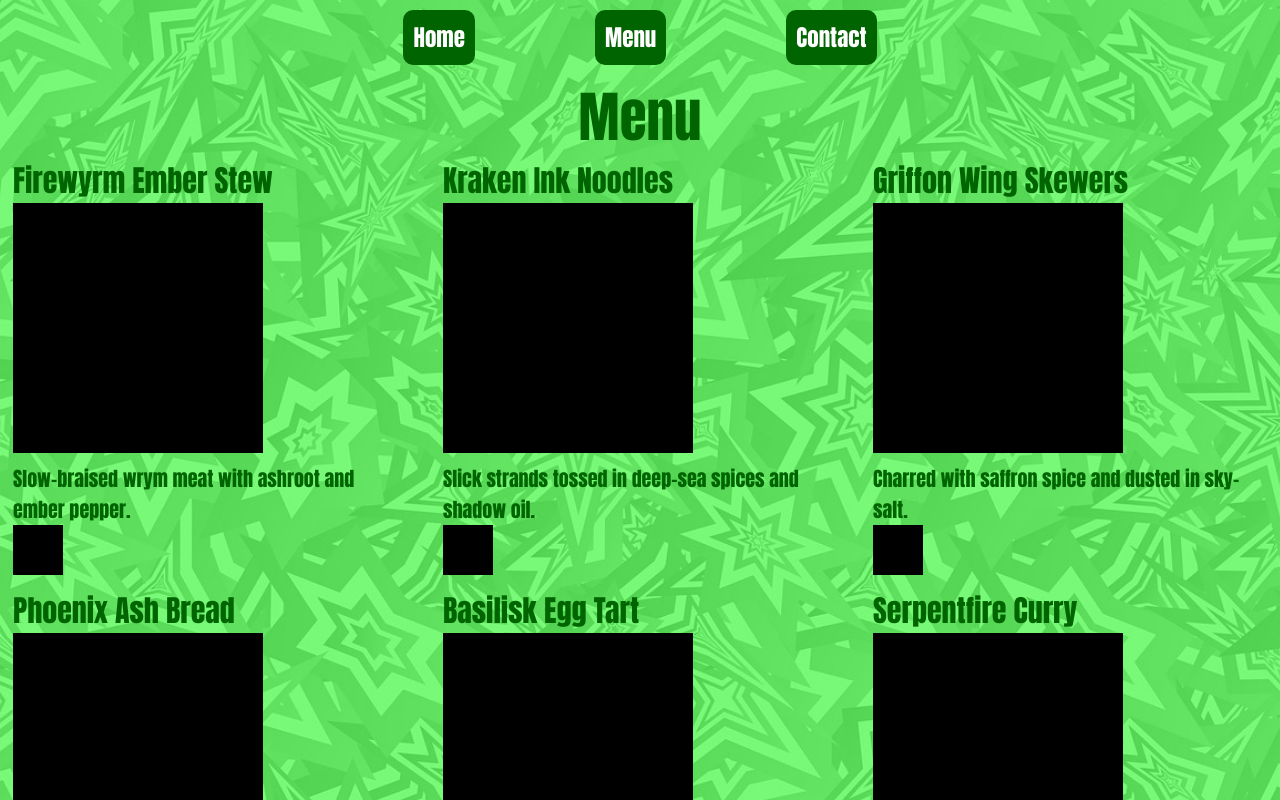
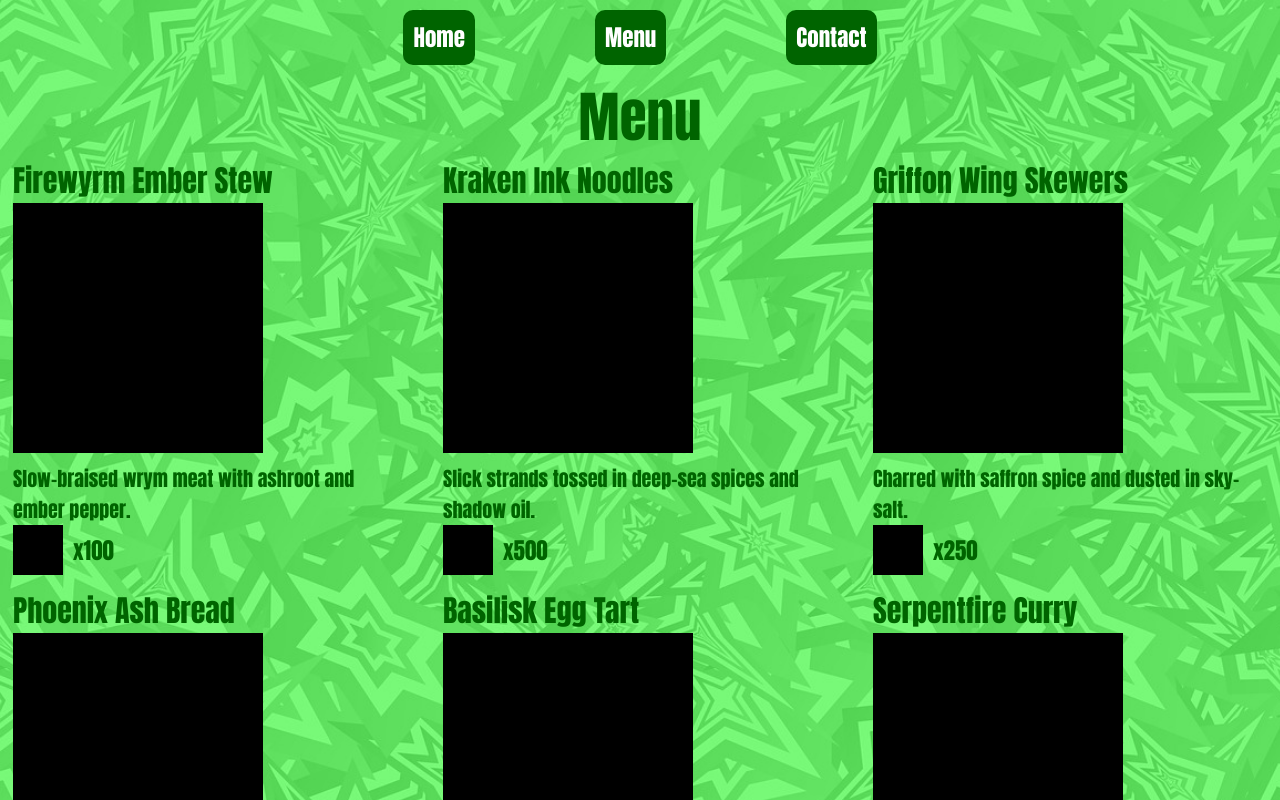
Before and after one commit to Noah-Gullo/restaurant-page, a website built with webpack: page src/template.html in a window 1280 px wide. Both pictures are taken after a click on the button "Menu". Shown: the top 800 px of the page. Built offline with nearby package versions, Linux system fonts and the light colour scheme.

Commit message:
Add random price to each menu item

```diff
--- a/src/modules/menu.js
+++ b/src/modules/menu.js
@@ -6,29 +6,38 @@ const title = document.createElement("h1");
 title.textContent = "Menu";
 const menuGrid = document.createElement("div");
 menuGrid.setAttribute("id", "menuGrid");
-const dishNames = ["Firewyrm Ember Stew", "Kraken Ink Noodles", "Griffon Wing Skewers", "Phoenix Ash Bread",
+const itemNames = ["Firewyrm Ember Stew", "Kraken Ink Noodles", "Griffon Wing Skewers", "Phoenix Ash Bread",
                    "Basilisk Egg Tart", "Serpentfire Curry",]
-const dishDescriptions = ["Slow-braised wrym meat with ashroot and ember pepper.",
+const itemDescriptions = ["Slow-braised wrym meat with ashroot and ember pepper.",
                           "Slick strands tossed in deep-sea spices and shadow oil.",
                           "Charred with saffron spice and dusted in sky-salt.",
                           "Tangy, golden, and faintly crackling with glowing energy.",
                           "Warm loaves that glow faintly and never truly burns.",
                           "Blazing hot stew brewed from jungle herbs and scaled meats.",];
 
+const itemPrices = ["100", "500", "250", "75", "125", "50", "1000"];
+
 const populateGrid = function(){
-    for(let i = 0; i < dishNames.length; i++){
+    for(let i = 0; i < itemNames.length; i++){
         const item = document.createElement("h3");
         item.setAttribute("id", "item"+i);
-        item.textContent = dishNames[i];
+        item.textContent = itemNames[i];
         const itemImg = document.createElement("img");
         itemImg.src = placeholderItem;
         const itemDescription = document.createElement("h4");
-        itemDescription.textContent = dishDescriptions[i];
+        itemDescription.textContent = itemDescriptions[i];
+        const priceContainer = document.createElement("div");
+        priceContainer.setAttribute("class", "price");
         const currencyImg = document.createElement("img");
         currencyImg.src = placeholderCoin;
+        const itemPrice = document.createElement("p");
+        itemPrice.textContent = "x" + itemPrices[i];
+        priceContainer.appendChild(currencyImg);
+        priceContainer.appendChild(itemPrice);
+
         item.appendChild(itemImg);
         item.appendChild(itemDescription);
-        item.append(currencyImg);
+        item.append(priceContainer);
         menuGrid.appendChild(item);
     }
 }
--- a/src/styles.css
+++ b/src/styles.css
@@ -107,3 +107,14 @@ button:active{
 #menuGrid > h3 > h4{
     margin: 0px;
 }
+
+#menuGrid > h3 > .price{
+    display: flex;
+    flex-direction: row;
+    align-items: center;
+}
+
+#menuGrid > h3 > .price > p{
+    margin: 0px;
+    margin-left: 10px;
+}
```
